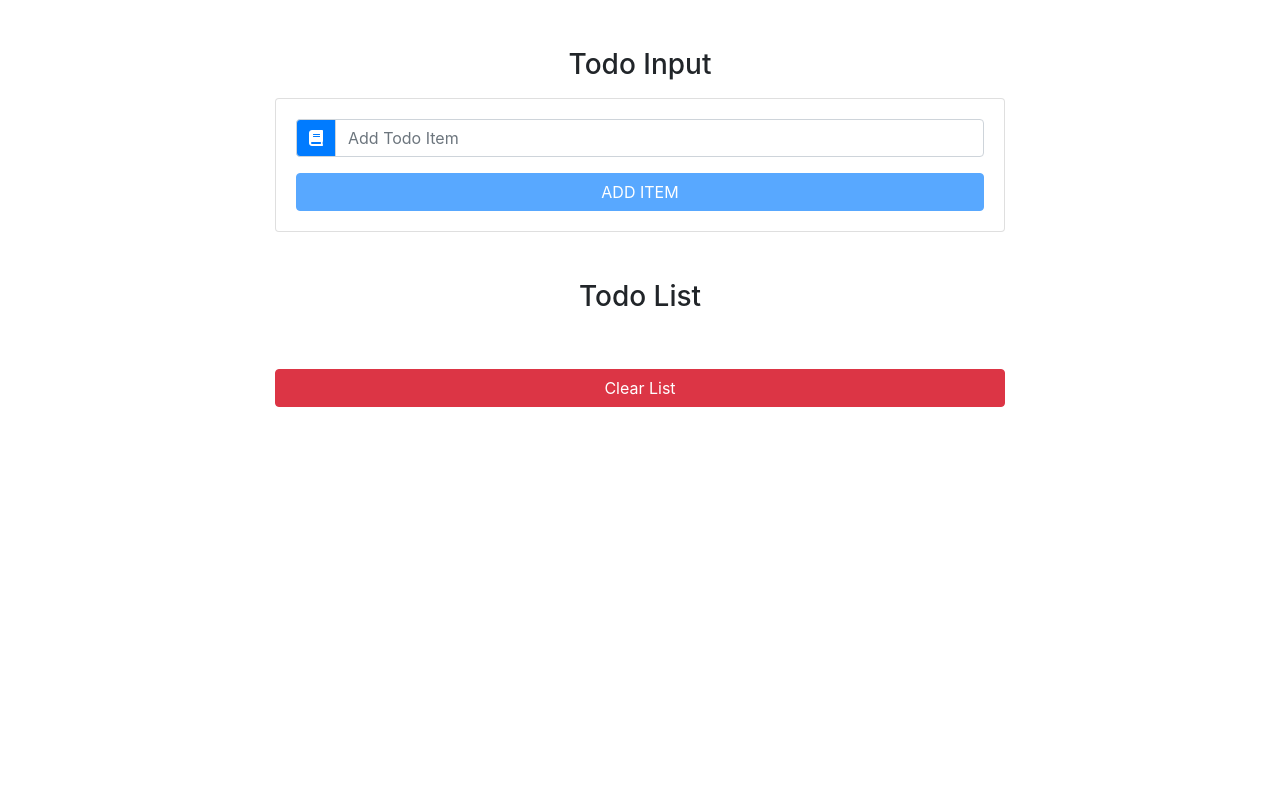
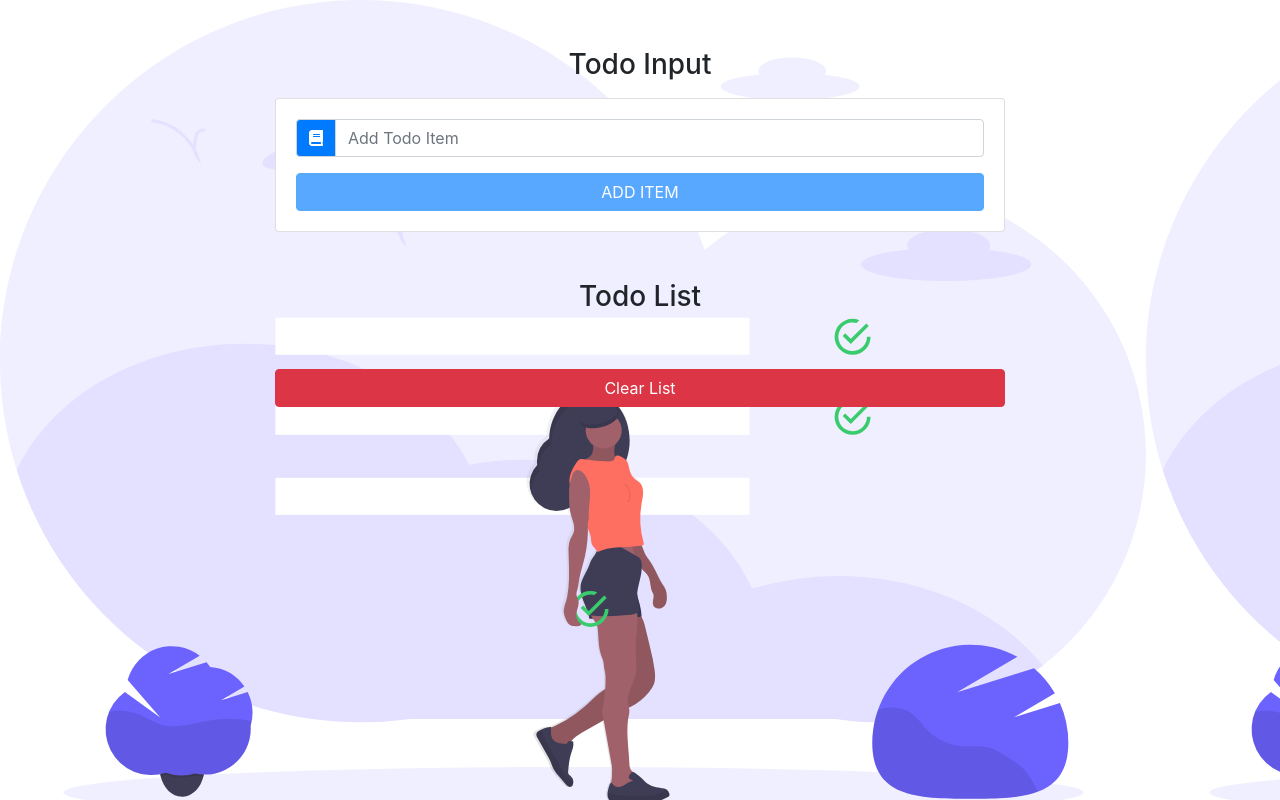
Before and after one commit to imjoymhnt/React-Todo, a React (Create React App) app: page / in a window 1280 px wide. Built offline with nearby package versions, Linux system fonts and the light colour scheme.

Commit message:
Added the background image

```diff
--- a/src/App.js
+++ b/src/App.js
@@ -3,6 +3,7 @@ import { v4 as uuid } from "uuid";
 import "bootstrap/dist/css/bootstrap.min.css";
 import TodoInput from "./components/TodoInput";
 import TodoList from "./components/TodoList";
+import "./index.css";
 
 export default class App extends Component {
   state = {
--- a/src/index.css
+++ b/src/index.css
@@ -11,3 +11,8 @@ code {
   font-family: source-code-pro, Menlo, Monaco, Consolas, 'Courier New',
     monospace;
 } */
+
+body {
+  background-image: url("undraw_to_do_xvvc.svg");
+  background-color: #cccccc;
+}
```
Also changed, not shown: src/undraw_to_do_xvvc.svg (added), 1 other file (tests, documents, lock files or other folders).
